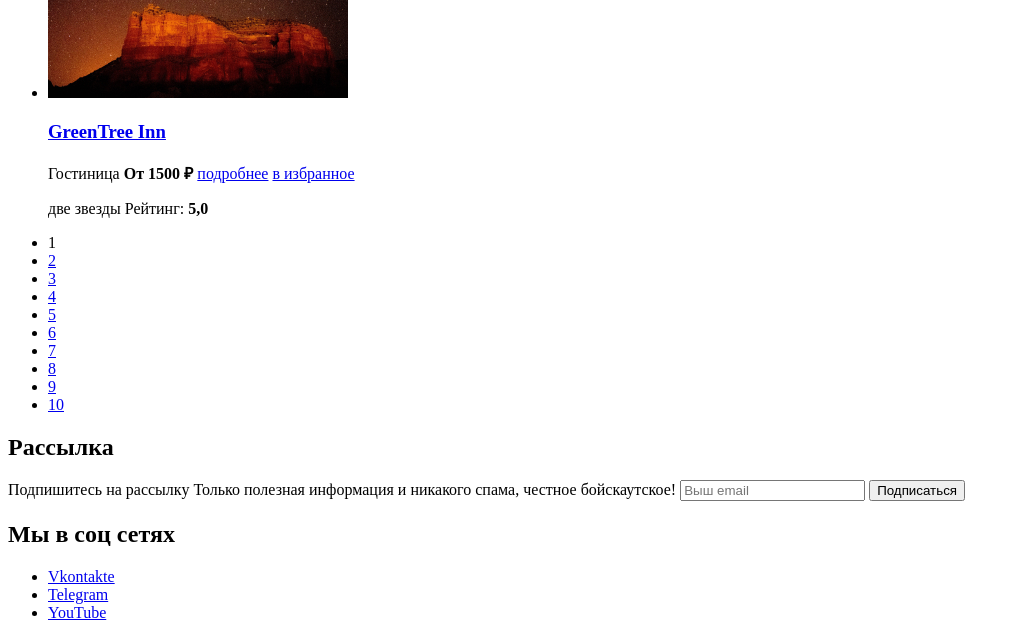
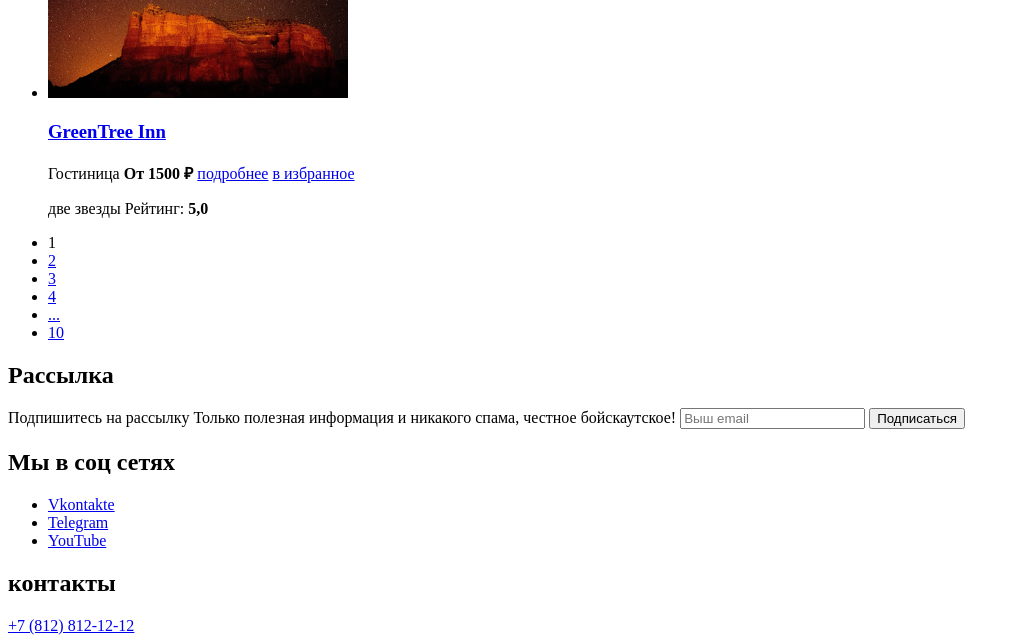
Before and after one commit to htmlacademy-htmlcss/2091659-sedona-36, a plain HTML site: page catalog.html in a window 1280 px wide. Shown: the part 2014-2653 px from the top of the page, without its empty margins (0-1020 px from the left). Drawn offline with Linux system fonts and the light colour scheme.

Commit message:
Правка пагинации каталога

```diff
--- a/catalog.html
+++ b/catalog.html
@@ -202,19 +202,7 @@
             <a class="pagination-link" href="#">4</a>
           </li>
           <li class="pagination-item">
-            <a class="pagination-link" href="#">5</a>
-          </li>
-          <li class="pagination-item">
-            <a class="pagination-link" href="#">6</a>
-          </li>
-          <li class="pagination-item">
-            <a class="pagination-link" href="#">7</a>
-          </li>
-          <li class="pagination-item">
-            <a class="pagination-link" href="#">8</a>
-          </li>
-          <li class="pagination-item">
-            <a class="pagination-link" href="#">9</a>
+            <a class="pagination-link" href="#">...</a>
           </li>
           <li class="pagination-item">
             <a class="pagination-link" href="#">10</a>
@@ -232,7 +220,7 @@
       <section class="newsletter-catalog">
         <h2 class="visually-hidden">Рассылка</h2>
         <form class="newsletter-catalog-form" action="https://echo.htmlacademy.ru/" method="post">
-          <label for="newsletter-catalog-email">
+          <label>
             <span class="newsletter-catalog-title">Подпишитесь на рассылку</span>
             <span class="newsletter-catalog-discription">Только полезная информация и никакого спама, честное
               бойскаутское!</span>
@@ -269,7 +257,7 @@
       </section>
       <section class="footer-logo">
         <h2 class="visually-hidden">логотип</h2>
-        <a class="htmlacademy-link" href="https://htmlacademy.ru/"><img src="" alt="logo html academy "></a>
+        <a class="htmlacademy-link" href="https://htmlacademy.ru/"><img src="images/HTML Academy.png" alt="logo html academy "></a>
       </section>
     </footer>
 
```
